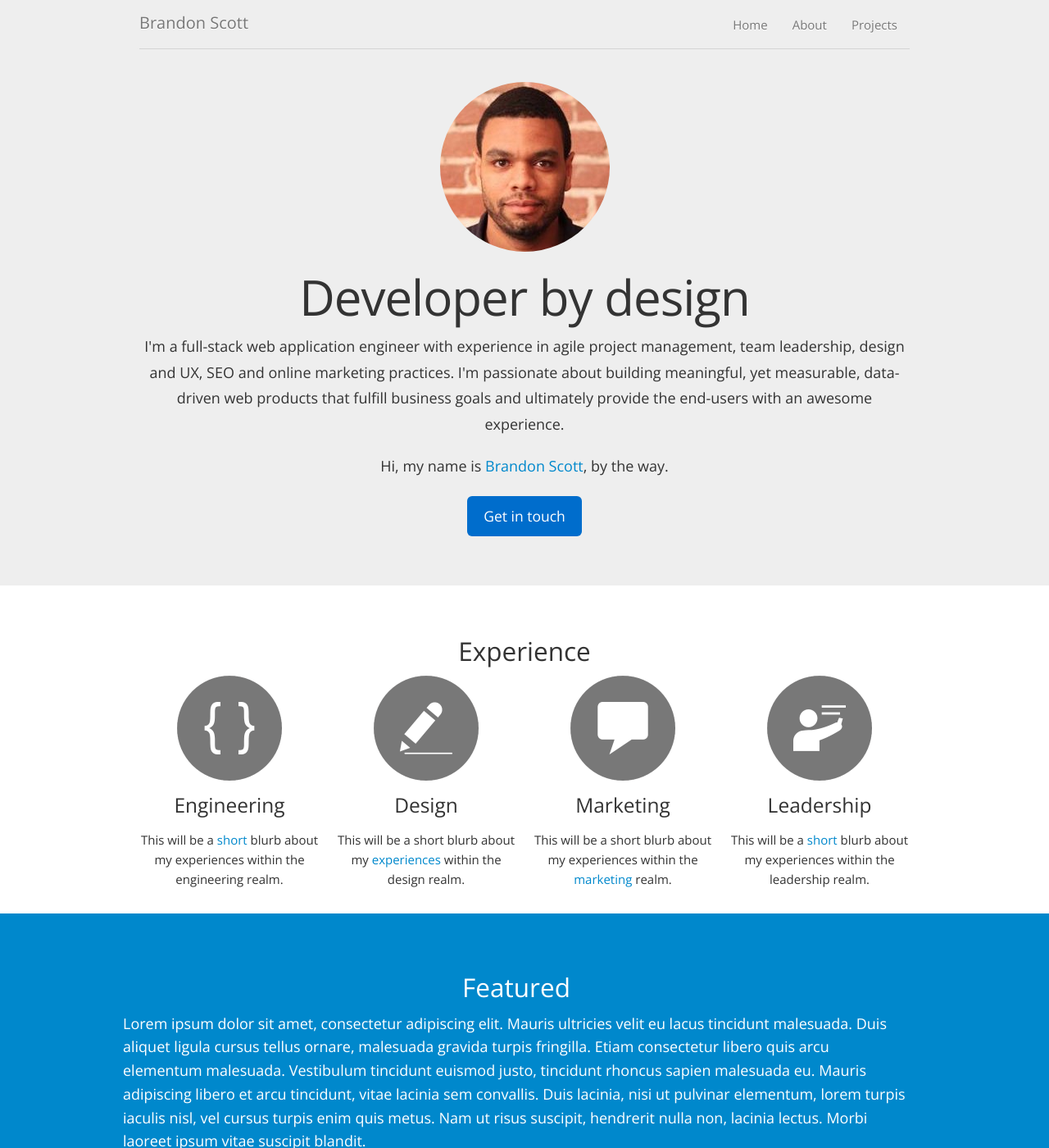
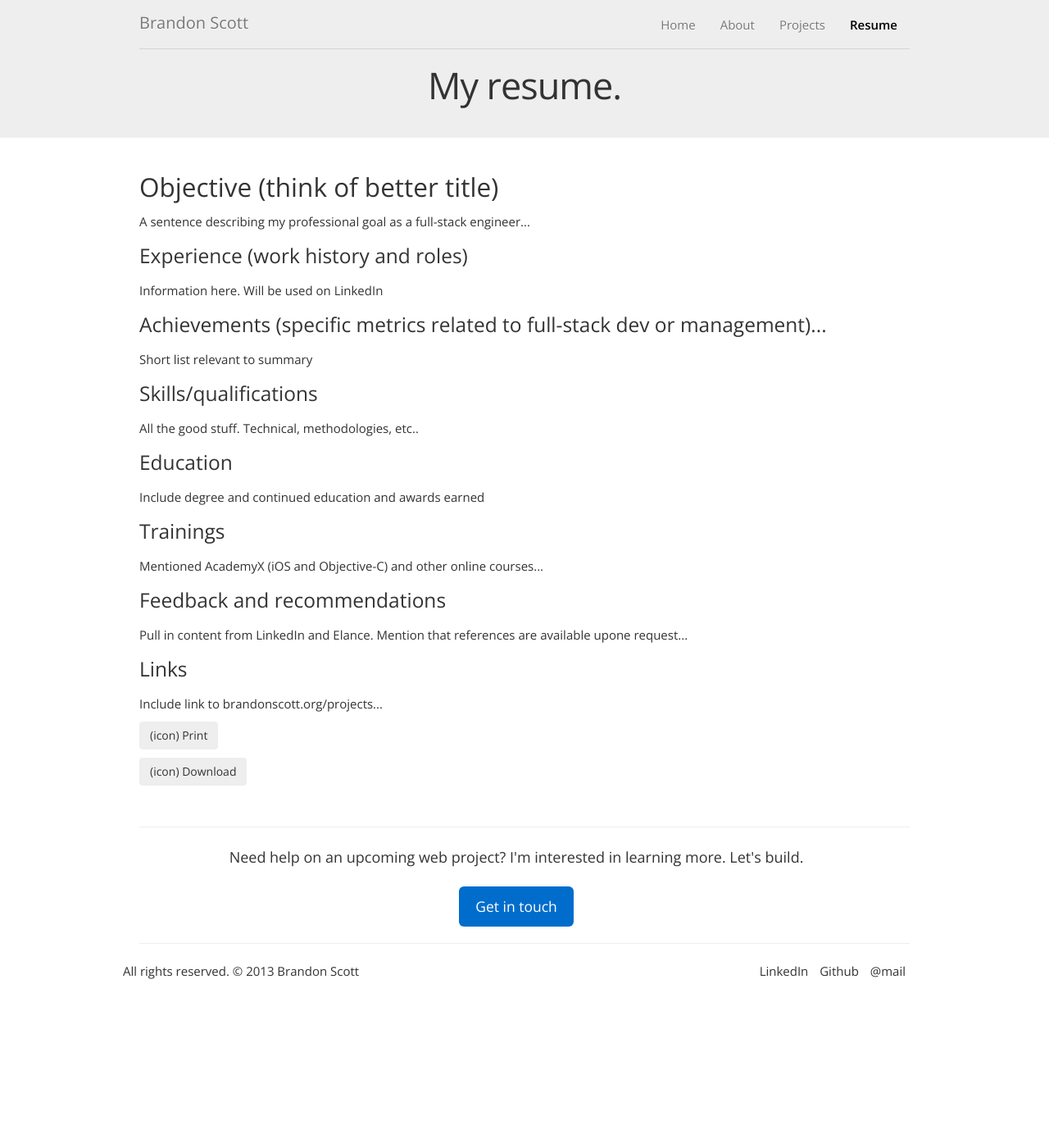
Before and after one commit to brandon-scott/brandon-scott.github.io, a Jekyll site: the page built from resume/index.html, in a window 1280 px wide and 1400 px high. Shown: the whole window at 82% size. Built offline with Jekyll 4.4.1, drawn with Linux system fonts in a browser that asks for light colours; nearby versions of some CDN libraries; Markdown is read by kramdown in place of the engine named in the settings; some of the changed text lies outside the part shown.

Commit message:
- added resume page and filler content - added navigation item - added some initial styles

```diff
--- a/_includes/navigation.html
+++ b/_includes/navigation.html
@@ -12,6 +12,7 @@
                     <li class="nav-item-home"><a href="/">Home</a></li>
                     <li class="nav-item-about"><a href="/about">About</a></li>
                     <li class="nav-item-projects"><a href="/projects">Projects</a></li>
+                    <li class="nav-item-resume"><a href="/resume">Resume</a></li>
                 </ul>
             </div>
         </div>
--- a/assets/css/styles.css
+++ b/assets/css/styles.css
@@ -1,5 +1,14 @@
 * {
     font-weight: 300;
+}
+
+.btn.btn-default {
+    background-color: #eee;
+    color: #333;
+}
+
+.btn.btn-default:hover {
+    background-color: #ddd;
 }
 
 li {
--- a/resume/index.html
+++ b/resume/index.html
@@ -1,71 +1,42 @@
 ---
-layout: default
-title: Designer | Brandon Scott
+layout: page
+title: Resume | Brandon Scott
 id: resume
+headline: My resume.
 ---
 
-<div class="hero-unit">
-    <div class="container text-center">
-        <div><img src="../assets/img/bscott-hero-image.jpg" alt="" class="img-circle" /></div>
-        <h1>Developer by design</h1>
-        <p class="lead">I'm a full-stack web application engineer with experience in agile project management, team leadership, design and UX, SEO and online marketing practices. I'm passionate about building meaningful, yet measurable, data-driven web products that fulfill business goals and ultimately provide the end-users with an awesome experience.</p>
-        <p class="lead">Hi, my name is <a>Brandon Scott</a>, by the way.</p>
-        <div>
-            <a class="btn btn-large btn-primary" href="" id="hero-cta">Get in touch</a>
-        </div>
-    </div>
-</div>
+<div>
+    <div class="container">
+        <div class="row">
+            <div class="span12">
+                <h2>Objective (think of better title)</h2>
+                <p>A sentence describing my professional goal as a full-stack engineer...</p>
 
-<div id="section-experience">
-    <div class="container text-center">
-        <h2>Experience</h2>
-        <div class="row">
-            <div class="span3">
-                <div class="text-center">
-                    <img src="../assets/img/braces-128.png" alt=""/>
-                    <h3>Engineering</h3>
-                </div>
-                <p>This will be a <a href="#">short</a> blurb about my experiences within the engineering realm.</p>
-            </div>
-            <div class="span3">
-                <div>
-                    <img src="../assets/img/editor-128.png" alt=""/>
-                    <h3>Design</h3>
-                </div>
-                <p>This will be a short blurb about my <a href="#">experiences</a> within the design realm.</p>
-            </div>
-            <div class="span3">
-                <div>
-                    <img src="../assets/img/message-128.png" alt=""/>
-                    <h3>Marketing</h3>
-                </div>
-                <p>This will be a short blurb about my experiences within the <a href="#">marketing</a> realm.</p>
-            </div>
-            <div class="span3">
-                <div>
-                    <img src="../assets/img/teacher-128.png" alt=""/>
-                    <h3>Leadership</h3>
-                </div>
-                <p>This will be a <a href="#">short</a> blurb about my experiences within the leadership realm.</p>
+                <h3>Experience (work history and roles)</h3>
+                <p>Information here. Will be used on LinkedIn</p>
+
+                <h3>Achievements (specific metrics related to full-stack dev or management)...</h3>
+                <p>Short list relevant to summary</p>
+
+                <h3>Skills/qualifications</h3>
+                <p>All the good stuff. Technical, methodologies, etc..</p>
+
+                <h3>Education</h3>
+                <p>Include degree and continued education and awards earned</p>
+
+                <h3>Trainings</h3>
+                <p>Mentioned AcademyX (iOS and Objective-C) and other online courses...</p>
+
+                <h3>Feedback and recommendations</h3>
+                <p>Pull in content from LinkedIn and Elance. Mention that references are available upone request...</p>
+
+                <h3>Links</h3>
+                <p>Include link to brandonscott.org/projects...</p>
+
+                <p><a href="#" class="btn btn-default">(icon) Print</a></p>
+                <p><a href="#" class="btn btn-default">(icon) Download</a></p>
+
             </div>
         </div>
     </div>
 </div>
-
-<div id="section-projects">
-    <div class="container">
-        <div class="row">
-            <h2 class="text-center">Featured</h2>
-            <p>Lorem ipsum dolor sit amet, consectetur adipiscing elit. Mauris ultricies velit eu lacus tincidunt malesuada. Duis aliquet ligula cursus tellus ornare, malesuada gravida turpis fringilla. Etiam consectetur libero quis arcu elementum malesuada. Vestibulum tincidunt euismod justo, tincidunt rhoncus sapien malesuada eu. Mauris adipiscing libero et arcu tincidunt, vitae lacinia sem convallis. Duis lacinia, nisi ut pulvinar elementum, lorem turpis iaculis nisl, vel cursus turpis enim quis metus. Nam ut risus suscipit, hendrerit nulla non, lacinia lectus. Morbi laoreet ipsum vitae suscipit blandit.</p>
-        </div>
-    </div>
-</div>
-
-<div id="section-misc">
-    <div class="container">
-        <div class="row">
-            <h3 class="text-center">I'm passionate about working with companies and clients to help <br>build and deliver solid products.</h3>
-            <p class="text-center">Add logos here</p>
-        </div>
-    </div>
-</div>
```
